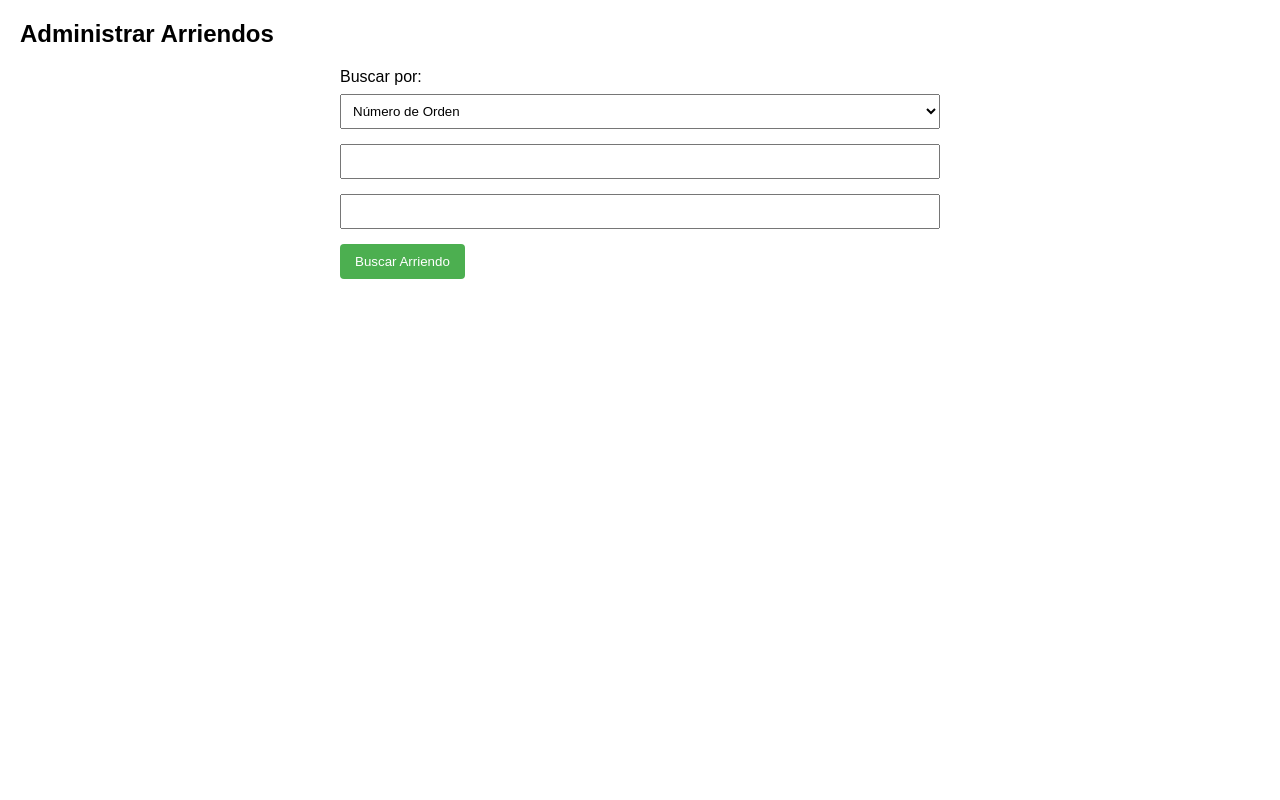
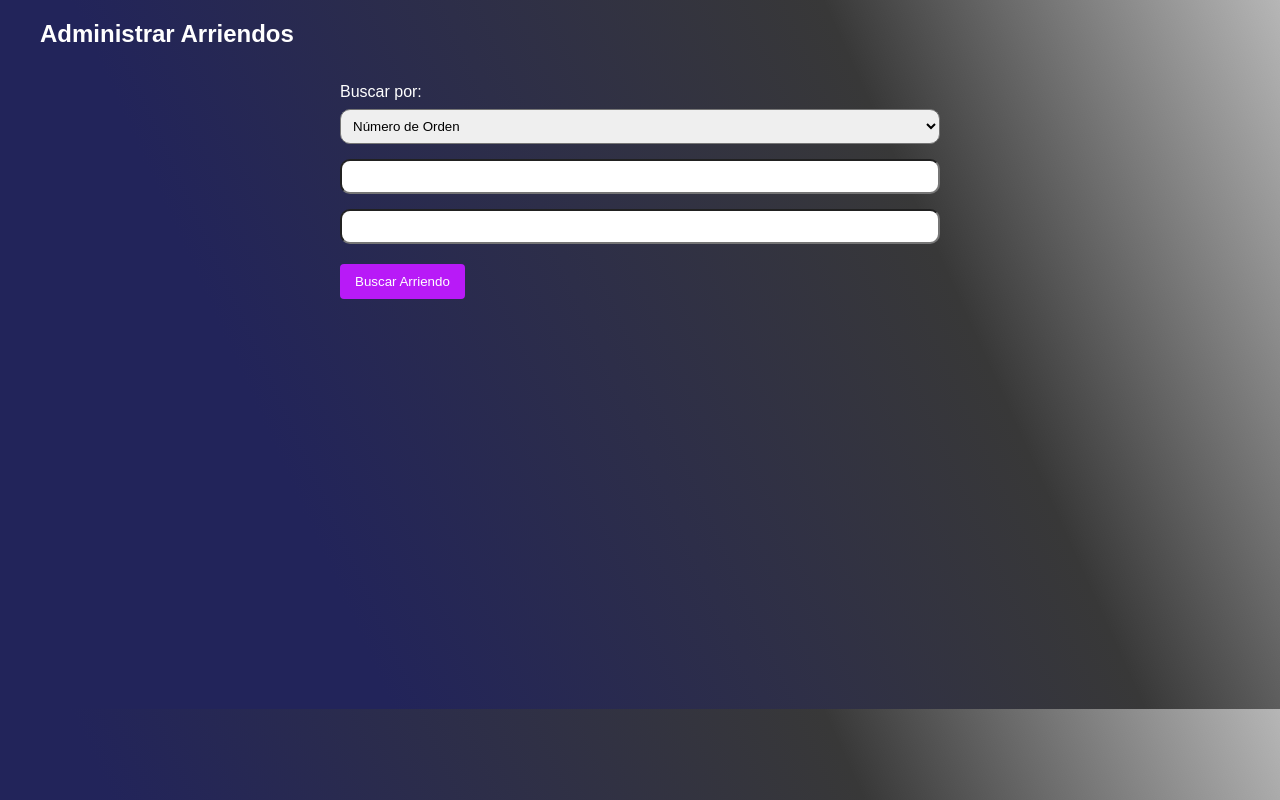
Before and after one commit to 1Synosure/Concesionario, a website: page Pago_y_devolucion.html in a window 1280 px wide. Drawn offline with nearby package versions, Linux system fonts and the light colour scheme.

Commit message:
Retoques finales a estilos de páginas

```diff
--- a/PageStyle.css
+++ b/PageStyle.css
@@ -1,4 +1,5 @@
-
+*::after,
+*::before,
 *{
     padding: 0;
     margin: 0;
@@ -23,11 +24,12 @@ body{
     background: linear-gradient(245.59deg, #2e2e2e59 0%, #383838 28.53%, #22245a 75.52%);
     font-family: 'Poppins', sans-serif;
     position: relative;
-    margin-bottom: 100px;
+    margin: auto;
 }
 form {
     max-width: 600px;
     margin: 0 auto;
+
 }
 
 label {
@@ -64,8 +66,12 @@ button:hover {
 
 h2{
     padding-bottom: 20px;
+    margin: 10px 0 15px 20px;
     color: white;
     align-self: center;
     font-family: 'Poppins', sans-serif;;
 
 }
+script{
+    color: white;
+}
--- a/Pago_y_devolucion.html
+++ b/Pago_y_devolucion.html
@@ -4,6 +4,7 @@
     <meta charset="UTF-8">
     <meta name="viewport" content="width=device-width, initial-scale=1.0">
     <title>Administrar Arriendos</title>
+    <link rel="stylesheet" type="text/css" href="PageStyle.css">
     <!-- Incluir jQuery y jQuery UI desde CDN -->
     <script src="https://code.jquery.com/jquery-3.6.4.min.js"></script>
     <script src="https://code.jquery.com/ui/1.12.1/jquery-ui.js"></script>
@@ -12,6 +13,7 @@
         body {
             font-family: Arial, sans-serif;
             margin: 20px;
+            margin-bottom: 32%;
         }
 
         form {
@@ -30,20 +32,6 @@
             margin-bottom: 15px;
             box-sizing: border-box;
         }
-
-        button {
-            background-color: #4CAF50;
-            color: white;
-            padding: 10px 15px;
-            border: none;
-            border-radius: 4px;
-            cursor: pointer;
-        }
-
-        button:hover {
-            background-color: #45a049;
-        }
-
         table {
             width: 100%;
             border-collapse: collapse;
```
Also changed, not shown: Login.html (+1 -1 lines), cancelacion_siusamosnodejs.html (+13 -2 lines).
